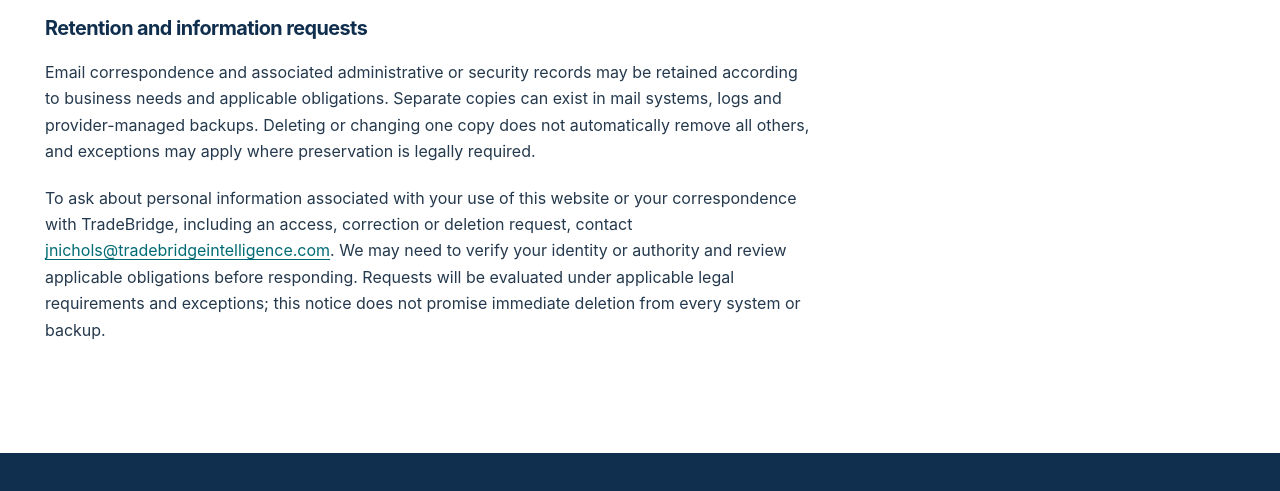
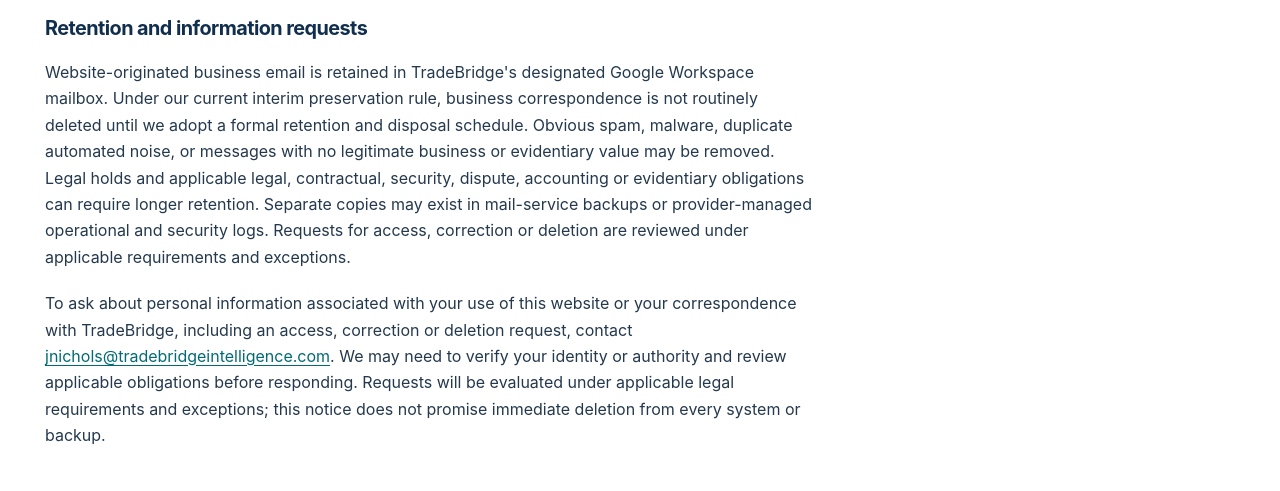
Before and after one commit to tradebridgeintelligence/tradebridge-website, a plain HTML site: page privacy/index.html in a window 1280 px wide. Shown: the part 1579-2070 px from the top of the page. Drawn offline with Linux system fonts and the light colour scheme.

Commit message:
fix(option-a): apply approved privacy retention notice

```diff
--- a/privacy/index.html
+++ b/privacy/index.html
@@ -15,7 +15,7 @@
 <h3>Website hosting and browser information</h3>
 <p>Our website hosting provider may process basic connection information, such as IP addresses, request timing, URLs and security logs, to serve and protect the site. The website-first page scripts do not store marketing attribution in browser session storage or send inquiry data to our intake API. This version has no Cloudflare inquiry challenge, newsletter signup or optional GA4 analytics. Provider-level security and operational logging may still occur.</p>
 <h3>Retention and information requests</h3>
-<p>Email correspondence and associated administrative or security records may be retained according to business needs and applicable obligations. Separate copies can exist in mail systems, logs and provider-managed backups. Deleting or changing one copy does not automatically remove all others, and exceptions may apply where preservation is legally required.</p>
+<p>Website-originated business email is retained in TradeBridge's designated Google Workspace mailbox. Under our current interim preservation rule, business correspondence is not routinely deleted until we adopt a formal retention and disposal schedule. Obvious spam, malware, duplicate automated noise, or messages with no legitimate business or evidentiary value may be removed. Legal holds and applicable legal, contractual, security, dispute, accounting or evidentiary obligations can require longer retention. Separate copies may exist in mail-service backups or provider-managed operational and security logs. Requests for access, correction or deletion are reviewed under applicable requirements and exceptions.</p>
 <p>To ask about personal information associated with your use of this website or your correspondence with TradeBridge, including an access, correction or deletion request, contact <a href="mailto:jnichols@tradebridgeintelligence.com">jnichols@tradebridgeintelligence.com</a>. We may need to verify your identity or authority and review applicable obligations before responding. Requests will be evaluated under applicable legal requirements and exceptions; this notice does not promise immediate deletion from every system or backup.</p>
 </div></div></section>
 </main><footer class="footer"><div class="container"><div class="footer-top"><div><a href="/" aria-label="TradeBridge home"><img class="footer-brand" alt="TradeBridge Intelligence" src="/tradebridge-logo-nav.png" loading="lazy"></a><p>Find the opportunity. Build the operating system. Consider ownership where the evidence justifies it.</p><p><strong>FIND IT. BUILD IT. OWN IT.</strong></p></div><div><h3>TradeBridge</h3><ul class="footer-links"><li><a href="/">Home</a></li><li><a href="/commercial-intelligence/">Commercial Intelligence</a></li><li><a href="/business-operations/">Business Operations</a></li><li><a href="/ventures/">TradeBridge Ventures</a></li><li><a href="/how-tradebridge-works/">How It Works</a></li><li><a href="/insights/">Insights</a></li><li><a href="/about/">About</a></li></ul></div><div><h3>Connect &amp; policies</h3><ul class="footer-links"><li><a href="/start/">Start Here</a></li><li><a href="mailto:jnichols@tradebridgeintelligence.com">Email TradeBridge</a></li><li><a href="/privacy/">Privacy</a></li><li><a href="/accessibility/">Accessibility</a></li></ul></div></div><div class="footer-bottom"><span>© 2026 TradeBridge Intelligence. All rights reserved.</span><span>Evidence over assumptions. Scope may change. Standard cannot.</span></div></div></footer></body></html>
```
